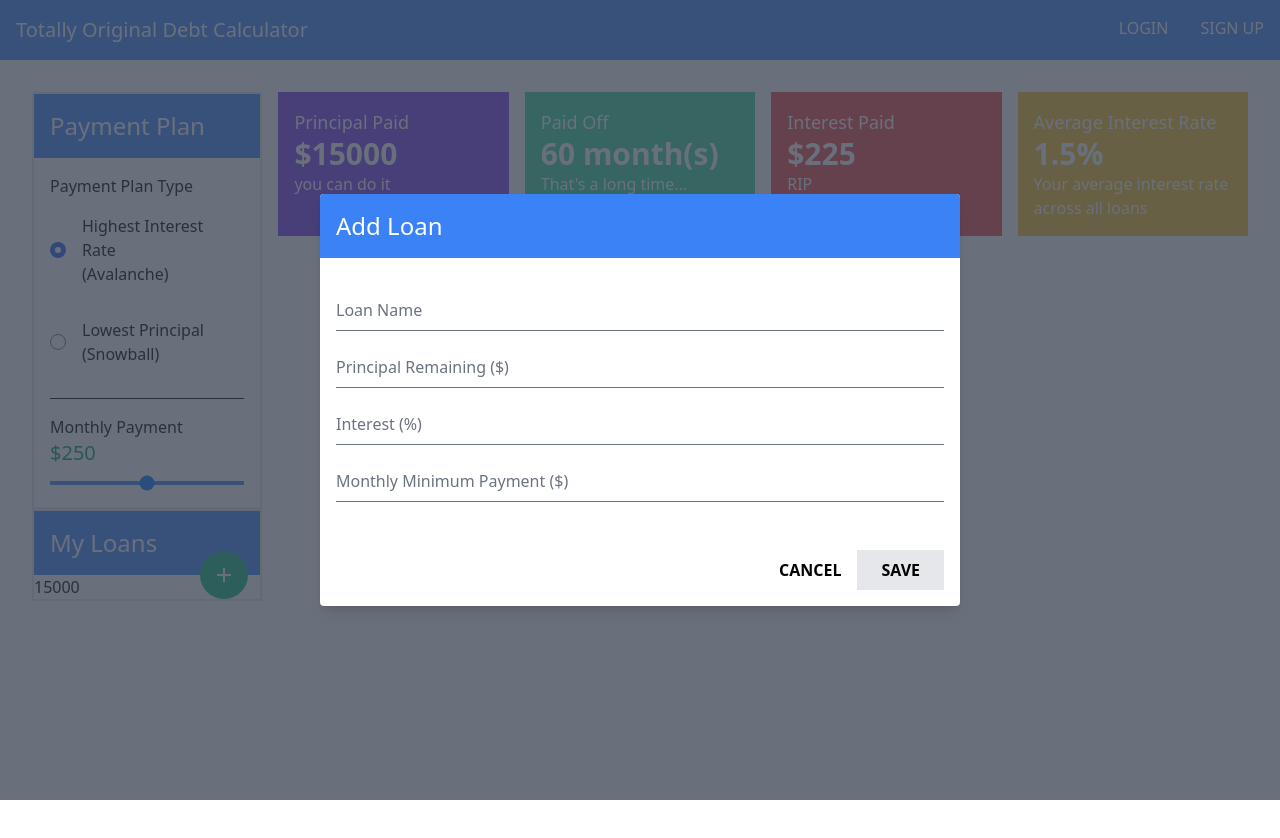
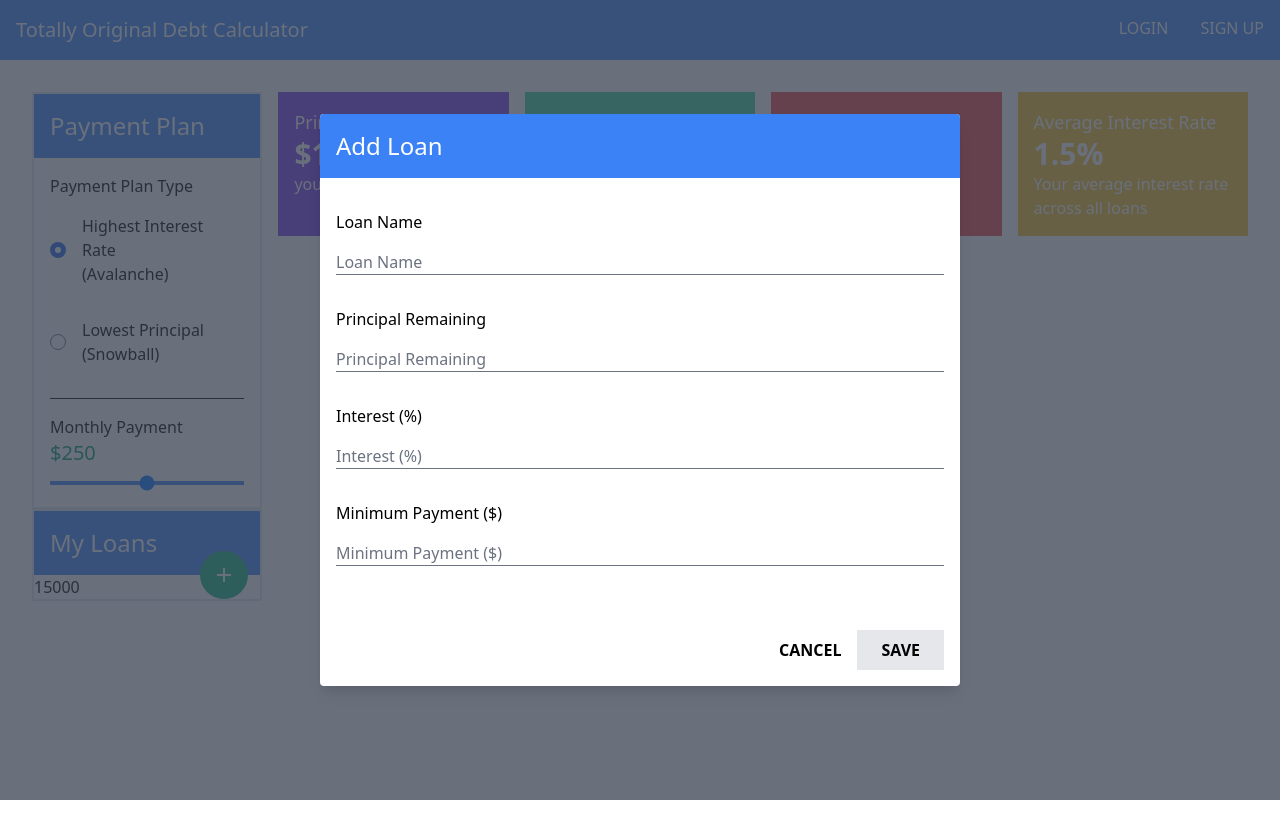
Before and after one commit to iaewing/debt-payoff-calculator, a Vue app: page / in a window 1280 px wide. Both pictures are taken after a click on the button 224 px from the left and 575 px from the top of the page. Shown: the top 838 px of the page. Built offline with nearby package versions, Linux system fonts and the light colour scheme.

Commit message:
extract ewing-input component

```diff
--- a/src/components/AddLoan.vue
+++ b/src/components/AddLoan.vue
@@ -2,18 +2,16 @@
   <div class="bg-white rounded shadow-lg overflow-hidden w-1/2">
     <header class="p-4 bg-blue-500 text-white text-2xl">Add Loan</header>
     <div class="grid gap-y-4 px-4 py-8">
-<!--      extract these to their own component-->
-      <input class="border-0 border-b border-gray-500 pl-0" type="text" placeholder="Loan Name">
-      <input class="border-0 border-b border-gray-500 pl-0" type="text" placeholder="Principal Remaining ($)">
-      <input class="border-0 border-b border-gray-500 pl-0" type="text" placeholder="Interest (%)">
-      <input class="border-0 border-b border-gray-500 pl-0" type="text" placeholder="Monthly Minimum Payment ($)">
+      <ewing-input v-model="loanName" id="loan-name" placeholder="Loan Name" error=""/>
+      <ewing-input v-model="principalRemaining" id="principal-remaining" placeholder="Principal Remaining" error=""/>
+      <ewing-input v-model="interest" id="interest" placeholder="Interest (%)" error=""/>
+      <ewing-input v-model="minimumPayment" id="min-payment" placeholder="Minimum Payment ($)" error=""/>
     </div>
     <footer class="flex justify-end p-4">
       <button class="font-semibold px-4 py-2" @click="$emit('closed')">
         CANCEL
       </button>
-<!--      //TODO: Add some kind of check to ensure text fields are filled, toggle formIncomplete-->
-      <button class="font-semibold px-6 py-2" :disabled="formIncomplete" :class="formIncomplete ? 'bg-gray-200' : 'bg-blue-500'">
+      <button class="font-semibold px-6 py-2" :disabled="!formComplete" :class="formComplete ? 'bg-blue-500' : 'bg-gray-200'">
         SAVE
       </button>
     </footer>
@@ -21,13 +19,25 @@
 </template>
 
 <script>
+import EwingInput from "@/components/ewing-input";
+
 export default {
   name: "Modal",
-  data(){
+  components: {EwingInput},
+  data() {
     return {
-      formIncomplete: true //make this computed, contributed to by the 4 inputs
+      loanName: '',
+      principalRemaining: '',
+      interest: '',
+      minimumPayment: '',
     }
-  }
+  },
+  computed: {
+    formComplete() {
+      return this.loanName && this.principalRemaining && this.interest && this.minimumPayment;
+    }
+  },
+  //TODO: Add validation for inputs
 }
 </script>
 
--- /dev/null
+++ b/src/components/ewing-input.vue
@@ -0,0 +1,31 @@
+<template>
+  <label :for="$attrs.id">{{ $attrs.placeholder }}</label>
+  <input
+      v-bind="$attrs"
+      @input="$emit('update:modelValue', $event.target.value)"
+      class="border-0 border-b border-gray-500 pl-0"
+  />
+  <span class="text-red-600">{{ error }}</span>
+</template>
+
+<script>
+export default {
+  name: "ewing-input",
+  inheritAttrs: false,
+  props: {
+    modelValue: {
+      type: String,
+      default: "",
+    },
+    error: {
+      type: String,
+      default: ""
+    }
+  },
+  emits: ['update:modelValue']
+}
+</script>
+
+<style scoped>
+
+</style>
```
